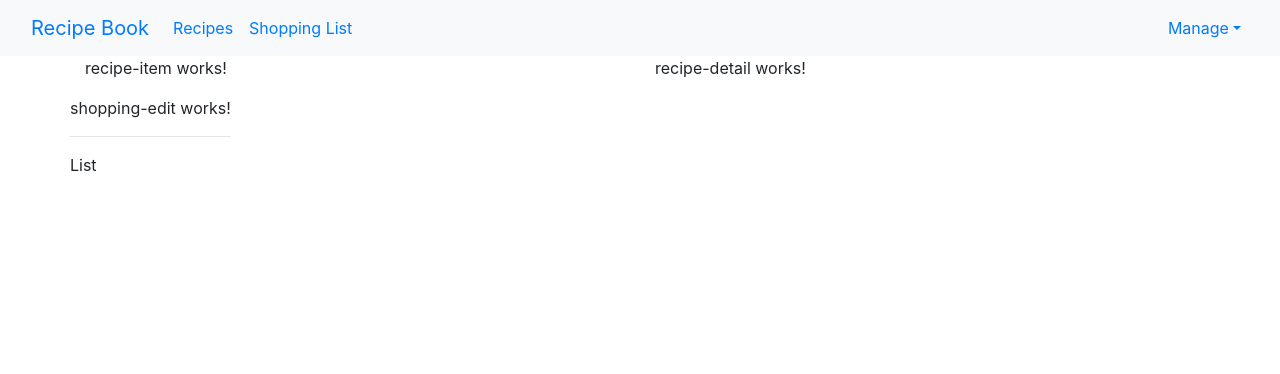
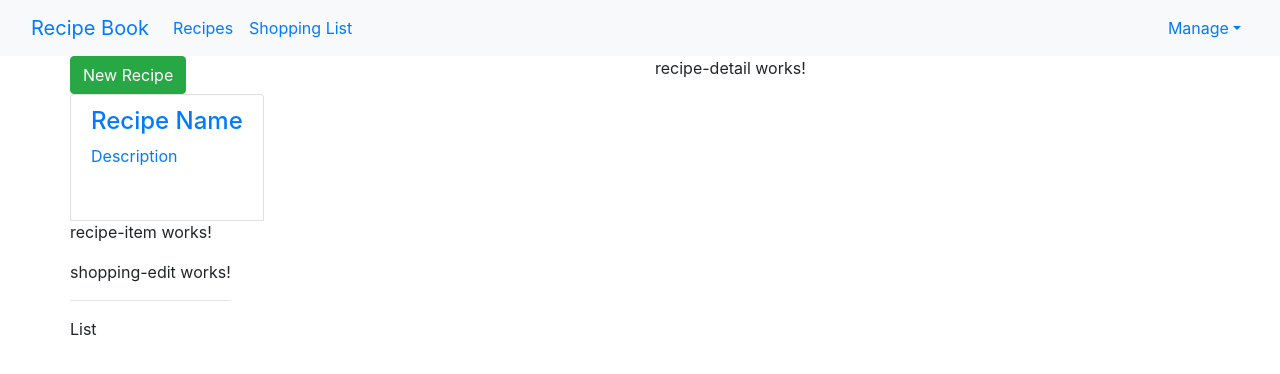
Before and after one commit to benghui/recipebook, an Angular app: page / in a window 1280 px wide. Shown: the top 374 px of the page. Built offline with nearby package versions, Linux system fonts and the light colour scheme.

Commit message:
added content to recipe component

```diff
--- a/src/app/recipes/recipe-list/recipe-list.component.html
+++ b/src/app/recipes/recipe-list/recipe-list.component.html
@@ -1 +1,17 @@
-<app-recipe-item></app-recipe-item>
+<div class="row">
+  <div class="col-xs-12">
+    <button class="btn btn-success">New Recipe</button>
+  </div>
+</div>
+<div class="row">
+  <div class="col-xs-12">
+    <a href="#" class="list-group-item clearfix">
+      <div class="pull-left">
+        <h4 class="list-group-item-heading">Recipe Name</h4>
+        <p class="list-group-item-text">Description</p>
+      </div>
+      <span class="pull-right"><img src="" alt="" class="img-responsive" style="max-height: 50px"></span>
+    </a>
+    <app-recipe-item></app-recipe-item>
+  </div>
+</div>
--- a/src/app/recipes/recipe-list/recipe-list.component.ts
+++ b/src/app/recipes/recipe-list/recipe-list.component.ts
@@ -1,4 +1,5 @@
 import { Component, OnInit } from '@angular/core';
+import { Recipe } from '../recipe.model';
 
 @Component({
   selector: 'app-recipe-list',
@@ -6,6 +7,7 @@ import { Component, OnInit } from '@angular/core';
   styleUrls: ['./recipe-list.component.css']
 })
 export class RecipeListComponent implements OnInit {
+  recipes: Recipe[] = [];
 
   constructor() { }
 
```
Also changed, not shown: src/app/recipes/recipe.model.ts (added, +12 -0 lines).
